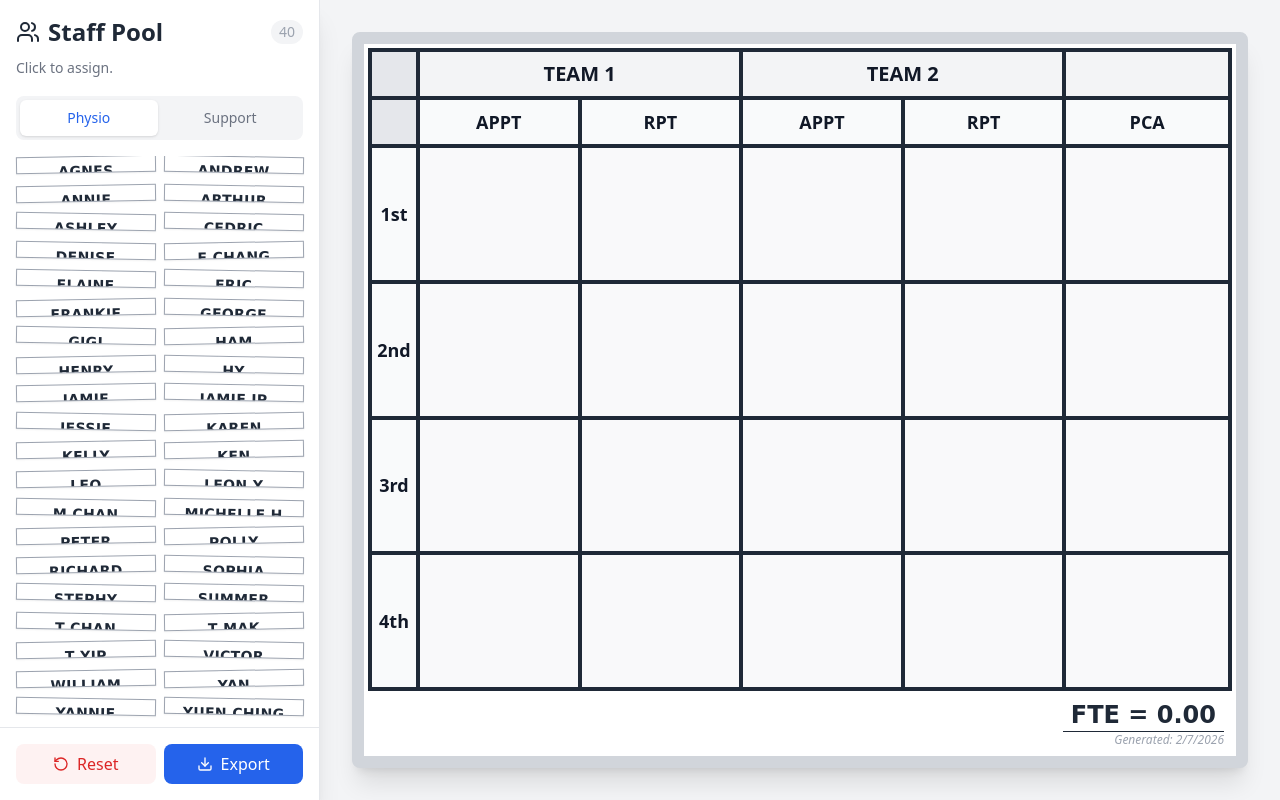
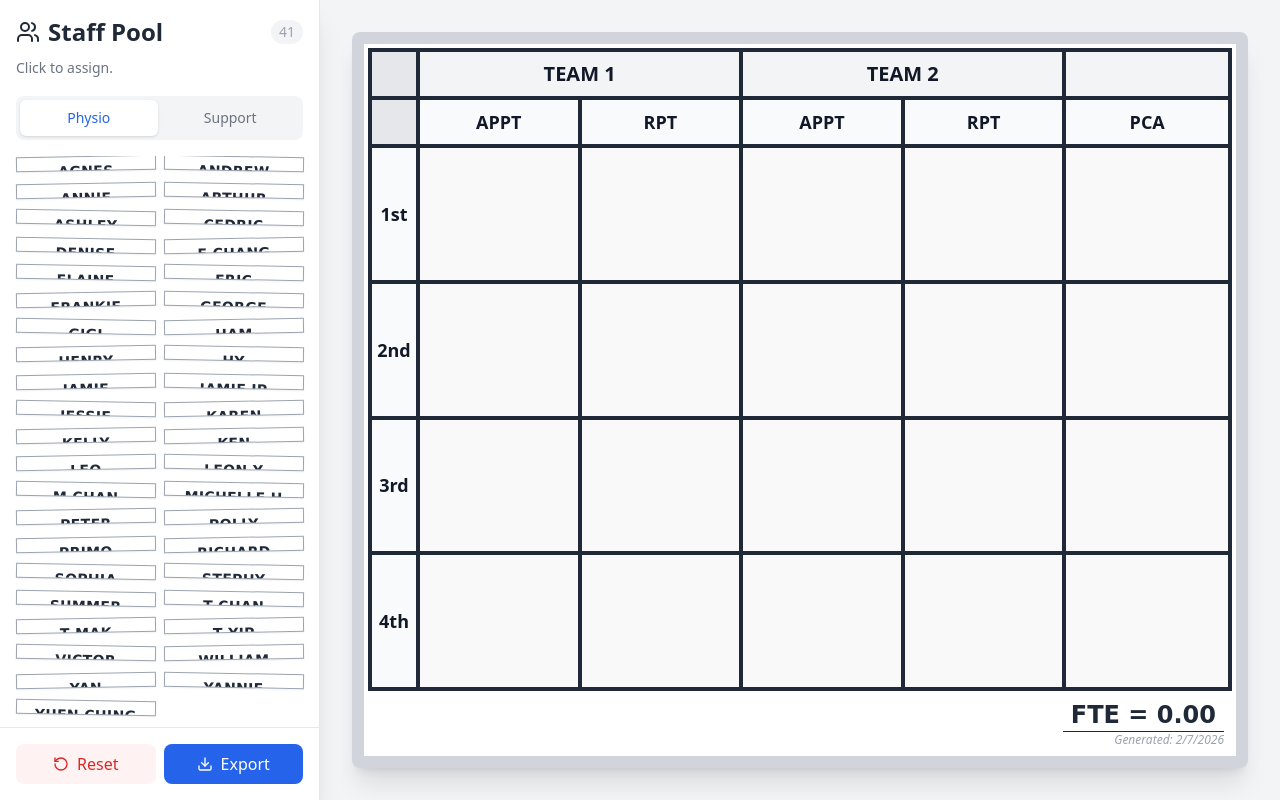
Before and after one commit to andrewlui0218/Orthostaffroster, a React (Vite) app: page / in a window 1280 px wide. Built offline with nearby package versions, Linux system fonts and the light colour scheme.

Commit message:
Update constants.ts

```diff
--- a/constants.ts
+++ b/constants.ts
@@ -30,6 +30,7 @@ export const INITIAL_STAFF: StaffMember[] = [
   { id: 'michelle_h', name: 'Michelle H', role: 'PT', defaultColor: 'white' },
   { id: 'peter', name: 'Peter', role: 'PT', defaultColor: 'white' },
   { id: 'polly', name: 'Polly', role: 'PT', defaultColor: 'white' },
+  { id: 'primo', name: 'Primo', role: 'PT', defaultColor: 'white' },
   { id: 'richard', name: 'Richard', role: 'PT', defaultColor: 'white' },
   { id: 'sophia', name: 'Sophia', role: 'PT', defaultColor: 'white' },
   { id: 'stephy', name: 'Stephy', role: 'PT', defaultColor: 'white' },
```
